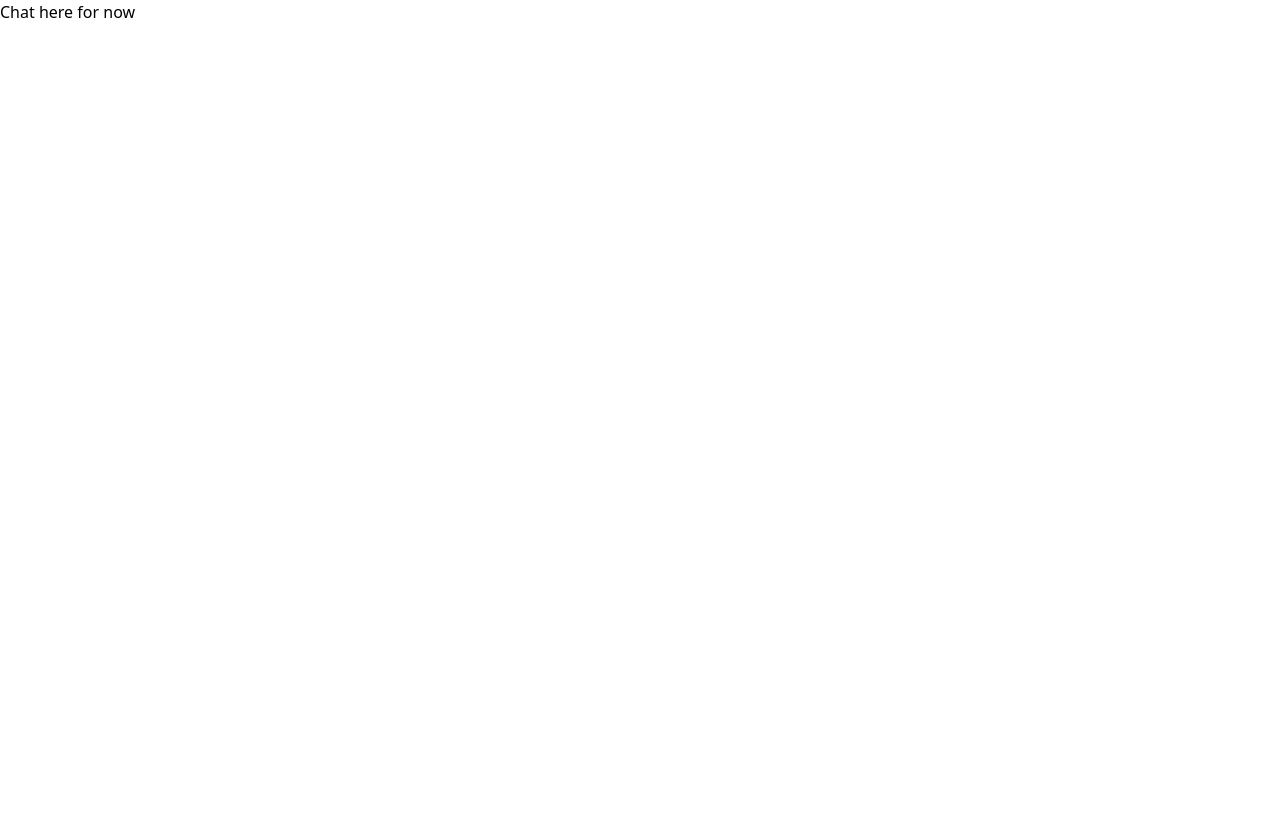
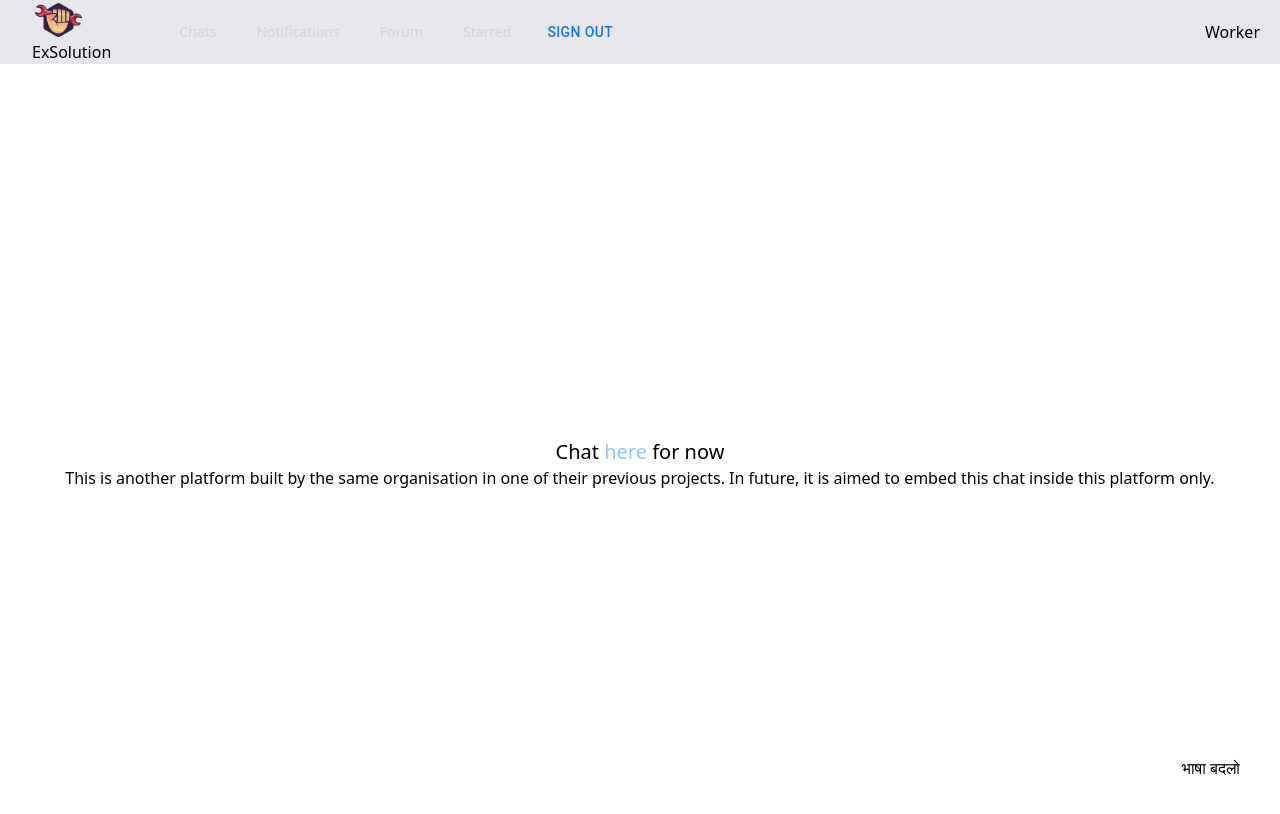
Before and after one commit to harshjohar/technight-hackathon, a Next.js app: page /chats in a window 1280 px wide. Shown: the top 814 px of the page. Built offline with nearby package versions, Linux system fonts and the light colour scheme.

Commit message:
final commit

```diff
--- a/pages/chats/index.tsx
+++ b/pages/chats/index.tsx
@@ -1,5 +1,6 @@
 import Head from "next/head";
 import React from "react";
+import Nav from "../../components/common/NavbarLabor";
 
 function index() {
     return (
@@ -8,7 +9,19 @@ function index() {
                 <title>Chat</title>
                 <link rel="icon" href="/assets/favicon/favicon.ico" />
             </Head>
-            <a href="https://fabchat.vercel.app/">Chat here for now</a>
+            <Nav />
+            <div className="w-screen h-screen flex flex-col justify-around items-center">
+                <div className="flex flex-col items-center">
+                    <a href="https://fabchat.vercel.app/" className="text-xl">
+                        Chat <span className="text-blue-300">here</span> for now
+                    </a>
+                    <p>
+                        This is another platform built by the same organisation
+                        in one of their previous projects. In future, it is
+                        aimed to embed this chat inside this platform only.
+                    </p>
+                </div>
+            </div>
         </div>
     );
 }
```
Also changed, not shown: 1 other file (tests, documents, lock files or other folders).
